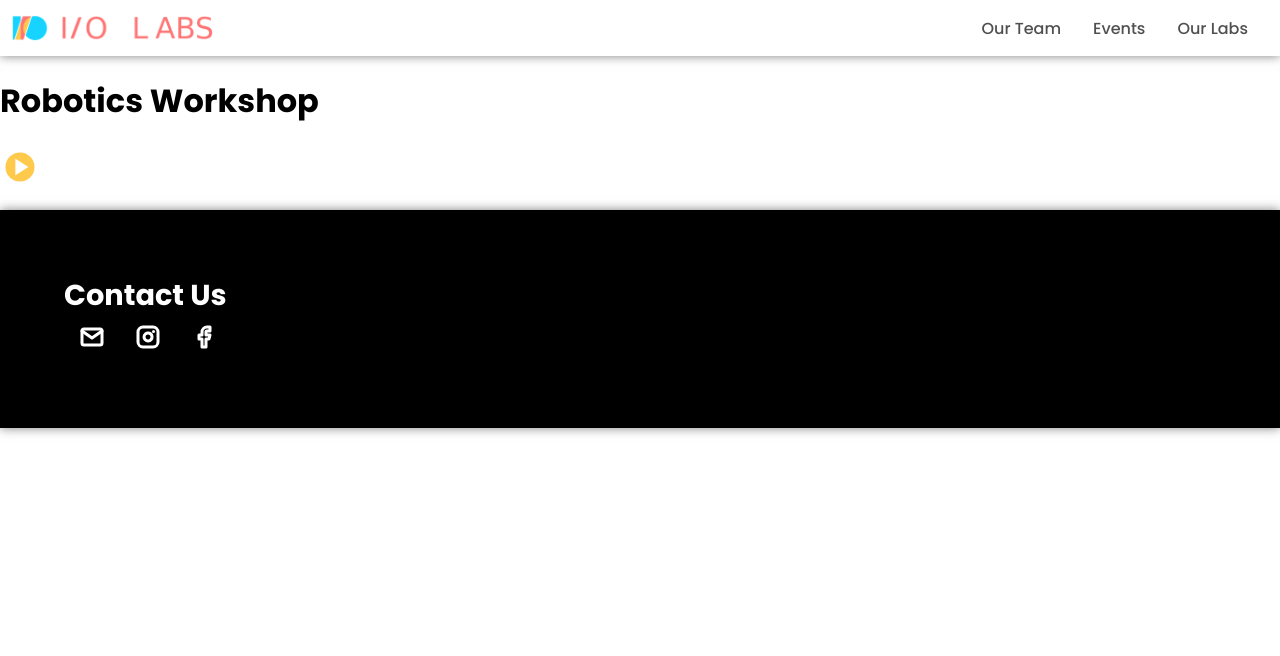
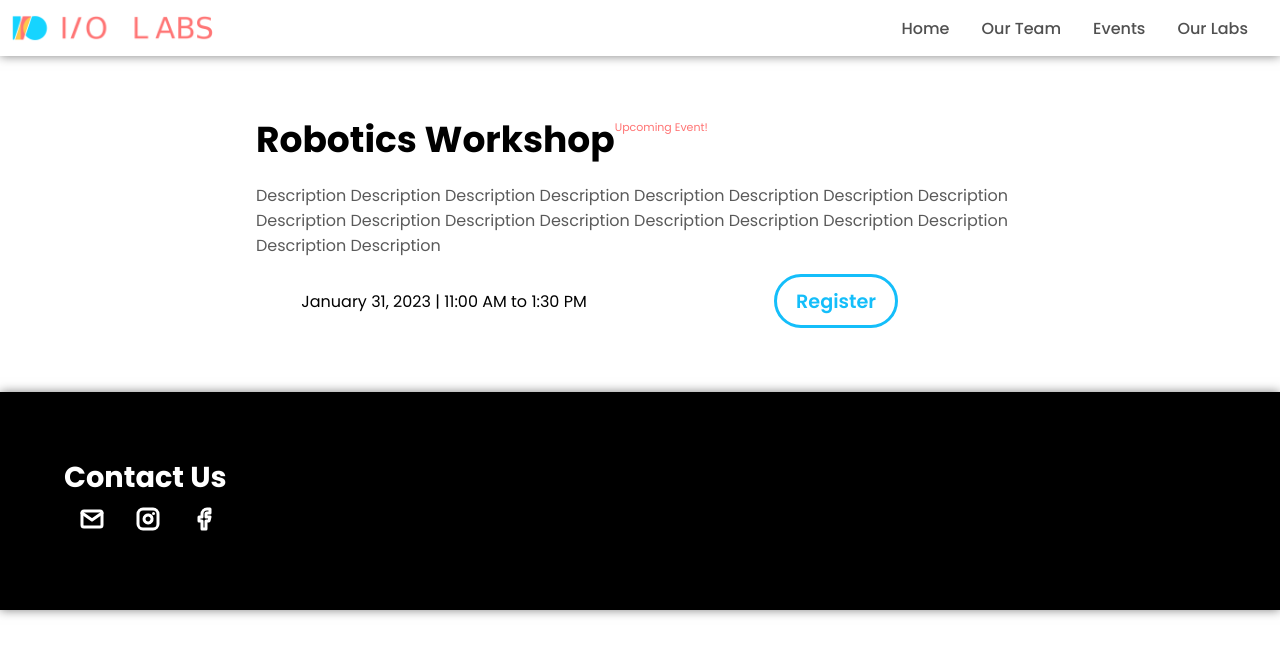
Before and after one commit to jessicaxu0605/iolabs-website, a React (Create React App) app: page /events in a window 1280 px wide. Shown: the top 656 px of the page. Built offline with nearby package versions, Linux system fonts and the light colour scheme; the HTML template or start-up script is replaced by a standard one.

Commit message:
Added event cards and home nav-link

```diff
--- a/src/Events/EventCard.js
+++ b/src/Events/EventCard.js
@@ -3,36 +3,61 @@ import DropdownArrow from '../components/DropdownArrow';
 
 function EventCard(props){
 
-    const hasDate = ()=>
-        props.Date ?
-        <h2 class='event-date'>{props.Date}</h2> :
-        null;
+    return(
+        <div class='eventCard'>
+            {/* <div>
+                <img class='eventImage' src='{require(props.eventImg)}' alt={props.eventName + ' image'}></img>
+            </div> */}
+            <div class="eventSection">
+                <div class="eventHeader grid-span-2">
+                    <h1 class='eventName'>{props.eventName}</h1>
+                    <p class='eventStatus'>{props.Status}</p>
+                </div>
+                <p class='eventDescription grid-span-2'>{props.Description}</p>
+                <p class='eventDate'>{props.Date}</p>
+                <a class="eventLink" href={props.eventUrl} target='_blank'>
+                    <button class='eventBtn'>Register</button>
+                </a>
 
-    const isUpcoming = ()=> {
-        if (props.Status==='upcoming'){}
-    }
+            </div>
+        </div>
+    );
 
-    const defaultContent =
-    <div className={props.EventName}>
-        <h1>{props.EventName}</h1>
-        {hasDate()}
-    </div>
+    // eventName, Date, Description, Status, Register, eventUrl, eventImg
 
 
-    const expandedContent =
-        <div className={props.Classes}>
-            <h2>{props.Heading}</h2>
-            {props.DefaultContent}
-            {props.ExpandedContent}
-        </div>
+    // const hasDate = ()=>
+    //     props.Date ?
+    //     <h2 class='event-date'>{props.Date}</h2> :
+    //     null;
 
-    return(
-        <Dropdown
-            DefaultContent={defaultContent}
-            ExpandedContent={expandedContent}
-            ToggleType={DropdownArrow}
-            className='home-section'/>
-    );
+    // const isUpcoming = ()=> {
+    //     if (props.Status==='upcoming'){
+    //         <p class='eventStatus'>Upcoming event</p>
+    //     }
+    // }
+
+    // const defaultContent =
+    // <div className={props.EventName}>
+    //     <h1>{props.EventName}</h1>
+    //     {hasDate()}
+    // </div>
+
+
+    // const expandedContent =
+    //     <div className={props.Classes}>
+    //         <h2>{props.Heading}</h2>
+    //         {props.DefaultContent}
+    //         {props.ExpandedContent}
+    //     </div>
+
+    // return(
+    //     <Dropdown
+    //         DefaultContent={defaultContent}
+    //         ExpandedContent={expandedContent}
+    //         ToggleType={DropdownArrow}
+    //         className='home-section'/>
+    // );
 
 }
 
--- /dev/null
+++ b/src/Events/EventPage.css
@@ -0,0 +1,64 @@
+.eventCard {
+    margin: 2rem 20% 4rem 20%;
+}
+
+.eventName {
+    font-size: 36px;
+    margin-bottom: 0;
+}
+
+.eventDate {
+    color: black;
+    margin: auto;
+}
+
+.eventDescription {
+    color: rgb(90, 90, 90);
+}
+
+.eventBtn {
+    display:inline-block;
+    box-sizing: border-box;
+    border-radius: 50vh;
+    border-width: 3px;
+    border-style: solid;
+    padding: 0.5em 1em;
+    background: white;
+    border-color: var(--io-blue);
+    color: var(--io-blue);
+    font-family: inherit;
+    font-size: 1.2em;
+    font-weight: 600;
+}
+
+.eventBtn:hover {
+    background: var(--io-blue);
+    color: white;
+    transition: 120ms ease-in;
+}
+
+.eventSection {
+    display: grid;
+    gap: 1em;
+    grid-template-columns: 1fr 1fr;
+}
+
+.grid-span-2 {
+    grid-column: span 2;
+}
+
+.eventStatus {
+    color: var(--io-red);
+    font-size: 11px;
+    margin-top: auto;
+    margin-bottom: auto;
+}
+
+.eventLink {
+    margin: auto;
+}
+
+.eventHeader {
+    display: grid;
+    grid-template-columns: auto 1fr;
+}
--- a/src/Events/EventsPage.js
+++ b/src/Events/EventsPage.js
@@ -1,11 +1,16 @@
 import React from 'react';
 import EventCard from './EventCard';
+import './EventPage.css'
 
 function EventsPage() {
     return(
         <React.Fragment>
                 <EventCard
-                    EventName='Robotics Workshop'
+                    eventName='Robotics Workshop'
+                    Date='January 31, 2023 | 11:00 AM to 1:30 PM'
+                    Description="Description Description Description Description Description Description Description Description Description Description Description Description Description Description Description Description Description Description "
+                    Status='Upcoming Event!'
+                    eventUrl='https://google.com'
                 />
         </React.Fragment>
     );
--- a/src/Home/HomePage.js
+++ b/src/Home/HomePage.js
@@ -68,7 +68,8 @@ function HomePage() {
                             ActivatedStyle={{
                                 color:'var(--io-red)',
                                 borderColor:'white',
-                                backgroundColor:'white'
+                                backgroundColor:'white',
+                                transition: '120ms ease-in'
                             }}
                         />
                     </Link>
--- a/src/OurLabs/LabsTemplate.js
+++ b/src/OurLabs/LabsTemplate.js
@@ -24,12 +24,14 @@ function LabsTemplate (props) {
         {Text:'Show Less',
         ClickedText:'Show More',
         DefaultStyle: {
-            color:'white',
+            color:'var(--io-blue)',
             borderColor:'var(--io-blue)',
-            backgroundColor:'var(--io-blue)'
+            backgroundColor:'white'
         },
         ActivatedStyle:{
-            boxShadow:'var(--standard-shadow'
+            backgroundColor: 'var(--io-blue)',
+            color: 'white',
+            transition: '120ms ease-in'
         }}
 
 
--- a/src/components/Navbar.js
+++ b/src/components/Navbar.js
@@ -8,6 +8,9 @@ function Navbar(){
                     <img src={require('../assets/ioLogo-nav.png')} alt='Home' className='home-link-img'/>
                 </Link>
                 <ul className='nav-items'>
+                    <li className='nav-item'>
+                        <Link to='/' className='nav-link'>Home</Link>
+                    </li>
                     <li className='nav-item'>
                         <Link to='/team' className='nav-link'>Our Team</Link>
                     </li>
```
